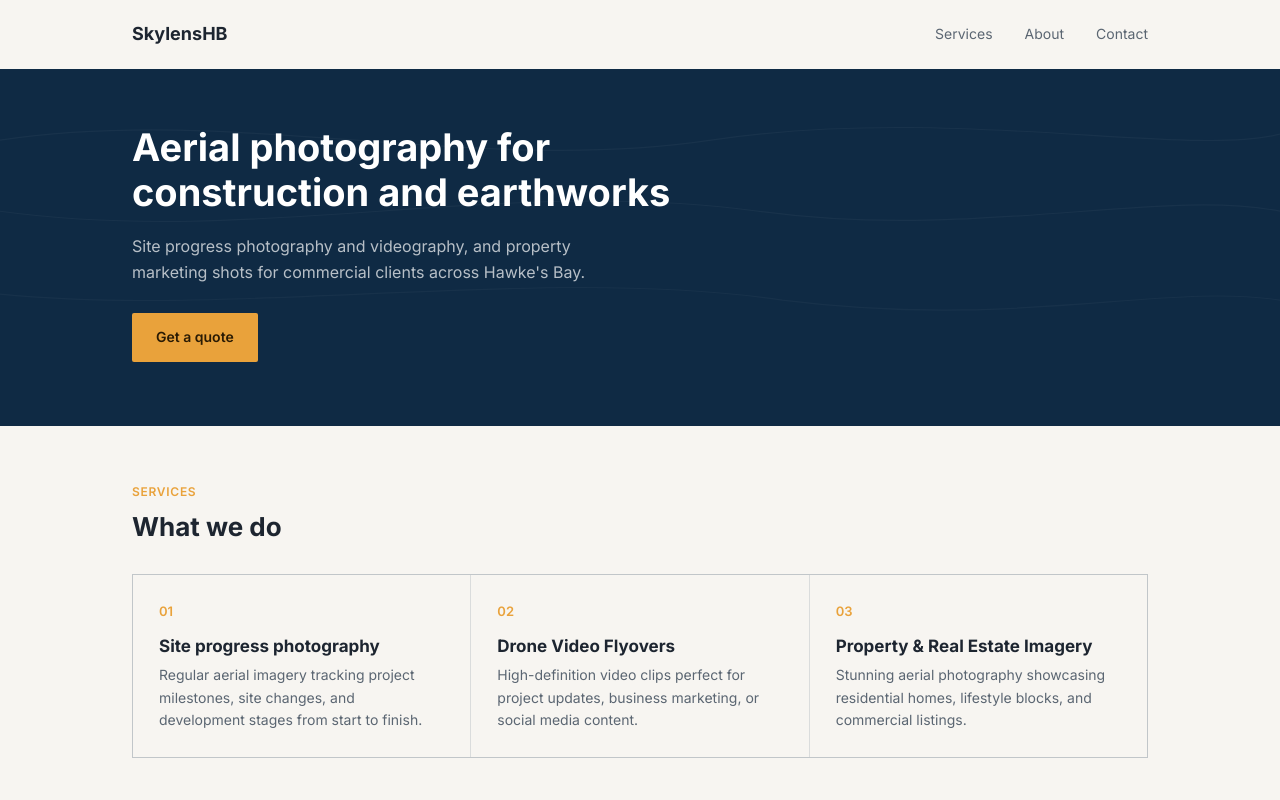
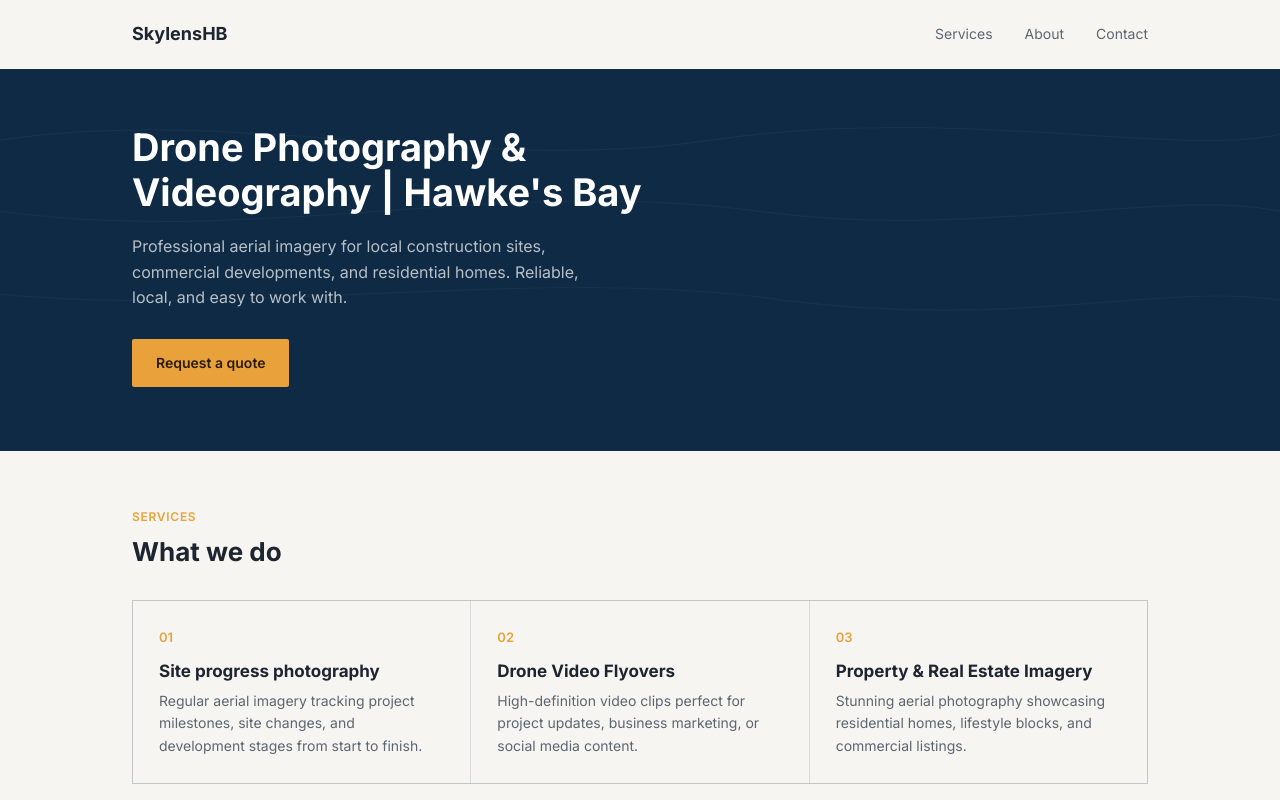
Before and after one commit to FigerDerkin74/skylenshb, a plain HTML site: page index.html in a window 1280 px wide. Shown: the top 800 px of the page. Drawn offline with Linux system fonts and the light colour scheme.

Commit message:
opening text update

```diff
--- a/index.html
+++ b/index.html
@@ -137,9 +137,9 @@
     <path d="M0,190 C200,210 460,165 660,195 C860,220 980,180 1080,195" stroke="rgba(255,255,255,0.07)" stroke-width="1" fill="none"/>
   </svg>
   <div class="wrap">
-    <h1>Aerial photography for construction and earthworks</h1>
-    <p class="lead">Site progress photography and videography, and property marketing shots for commercial clients across Hawke's Bay.</p>
-    <a class="btn" href="#contact">Get a quote</a>
+    <h1>Drone Photography & Videography | Hawke's Bay</h1>
+    <p class="lead">Professional aerial imagery for local construction sites, commercial developments, and residential homes. Reliable, local, and easy to work with.</p>
+    <a class="btn" href="#contact">Request a quote</a>
   </div>
 </section>
 
```
